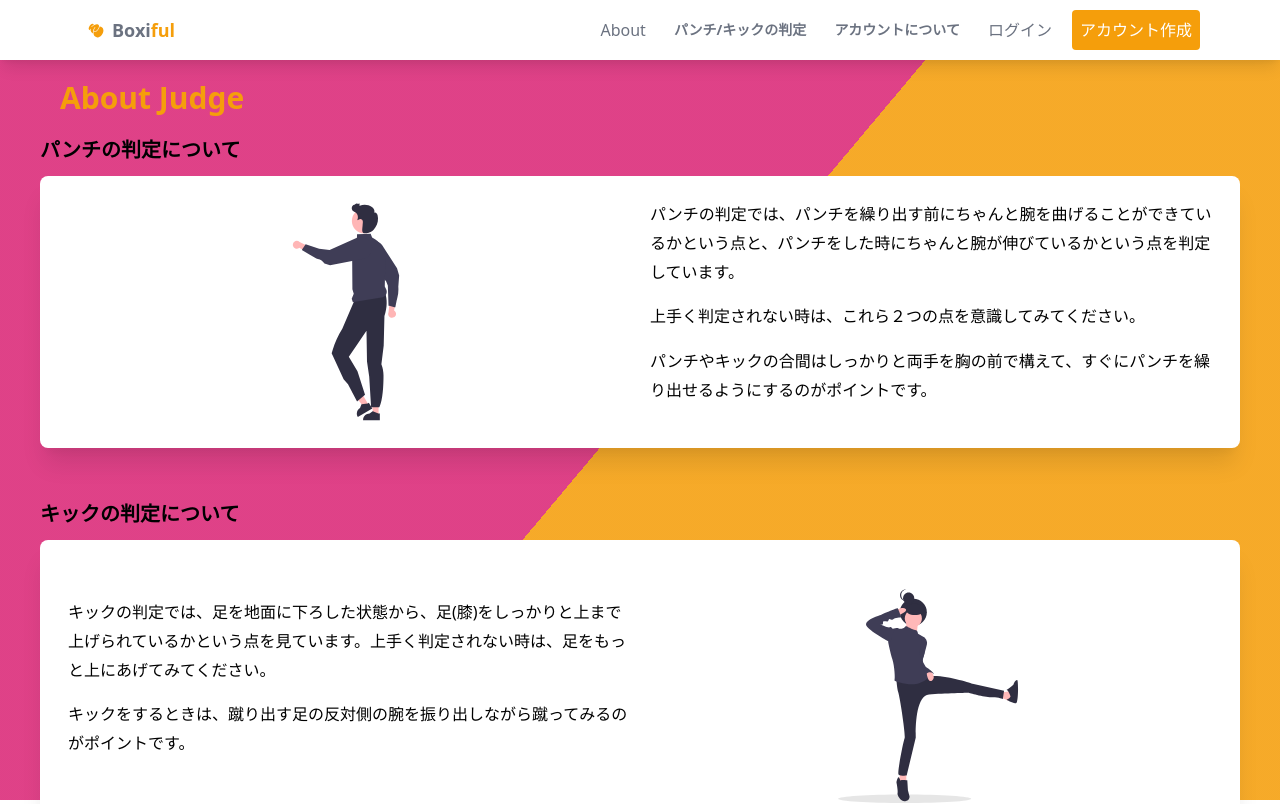
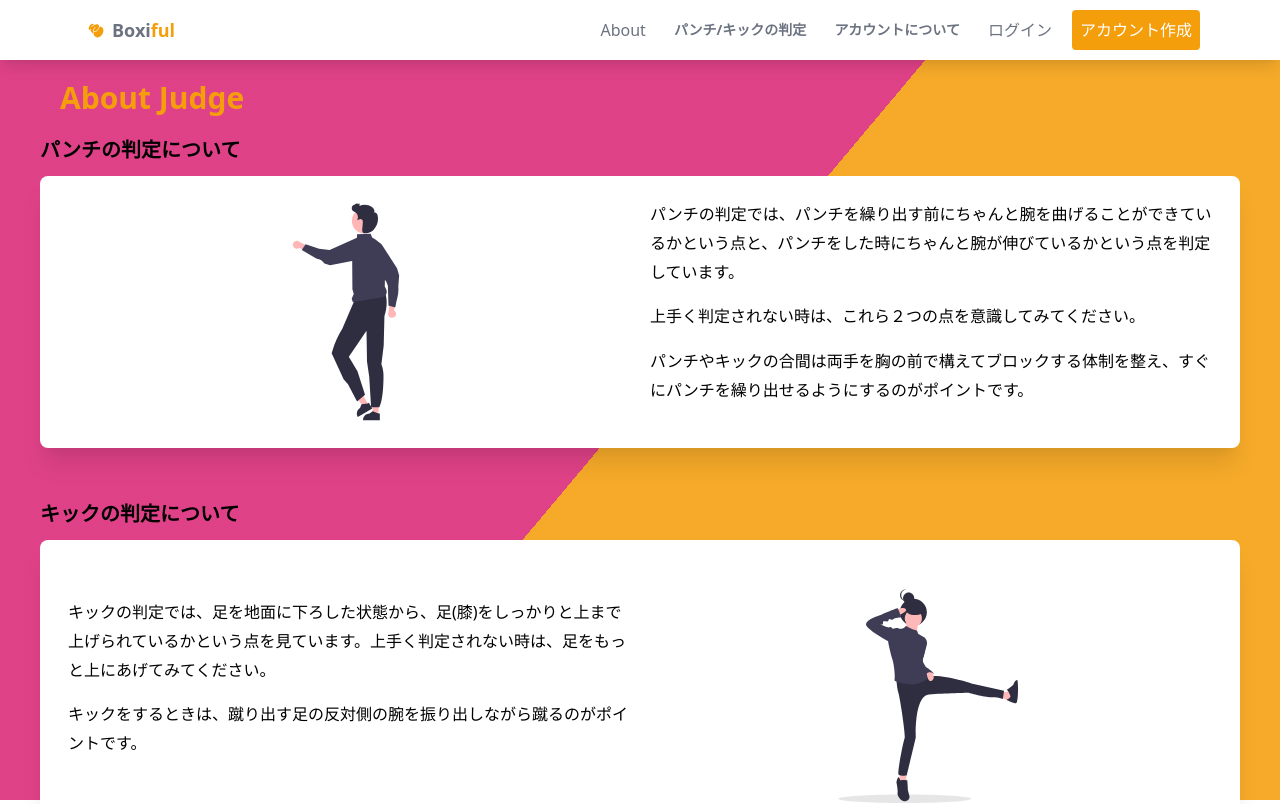
Before and after one commit to masato1230/boxiful, a React (Create React App) app: page /about_judge in a window 1280 px wide. Shown: the top 804 px of the page. Built offline with nearby package versions, Linux system fonts and the light colour scheme; what @mediapipe/pose would draw is missing.

Commit message:
Fix words check

```diff
--- a/src/components/AboutJudge.tsx
+++ b/src/components/AboutJudge.tsx
@@ -33,7 +33,7 @@ const AboutJudge = () => {
                   　上手く判定されない時は、これら２つの点を意識してみてください。
                 </p>
                 <p>
-                  　パンチやキックの合間はしっかりと両手を胸の前で構えて、すぐにパンチを繰り出せるようにするのがポイントです。
+                  　パンチやキックの合間は両手を胸の前で構えてブロックする体制を整え、すぐにパンチを繰り出せるようにするのがポイントです。
                 </p>
               </div>
             </div>
@@ -49,7 +49,7 @@ const AboutJudge = () => {
                   　キックの判定では、足を地面に下ろした状態から、足(膝)をしっかりと上まで上げられているかという点を見ています。上手く判定されない時は、足をもっと上にあげてみてください。
                 </p>
                 <p>
-                  　キックをするときは、蹴り出す足の反対側の腕を振り出しながら蹴ってみるのがポイントです。
+                  　キックをするときは、蹴り出す足の反対側の腕を振り出しながら蹴るのがポイントです。
                 </p>
               </div>
               <img
```
